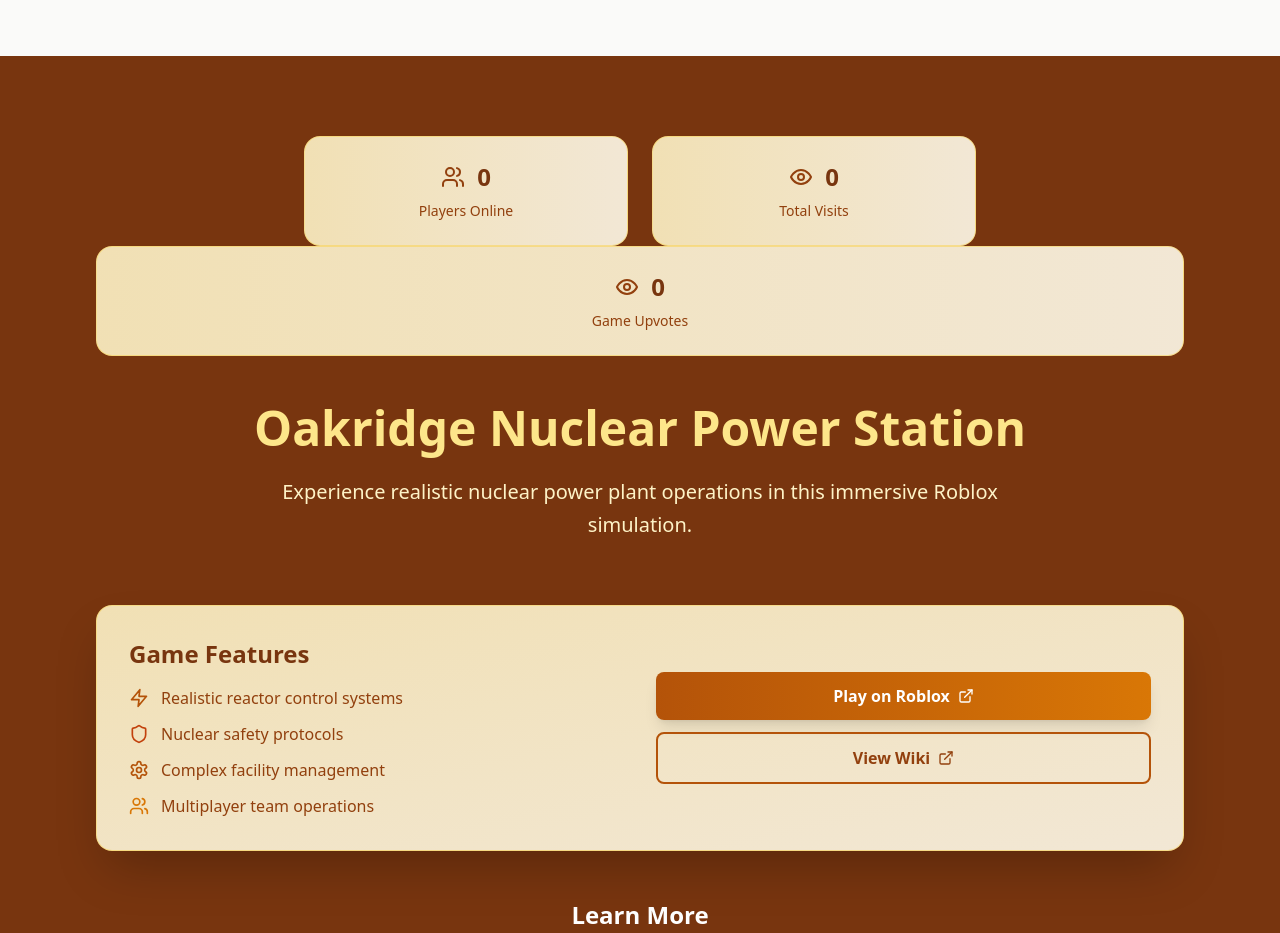
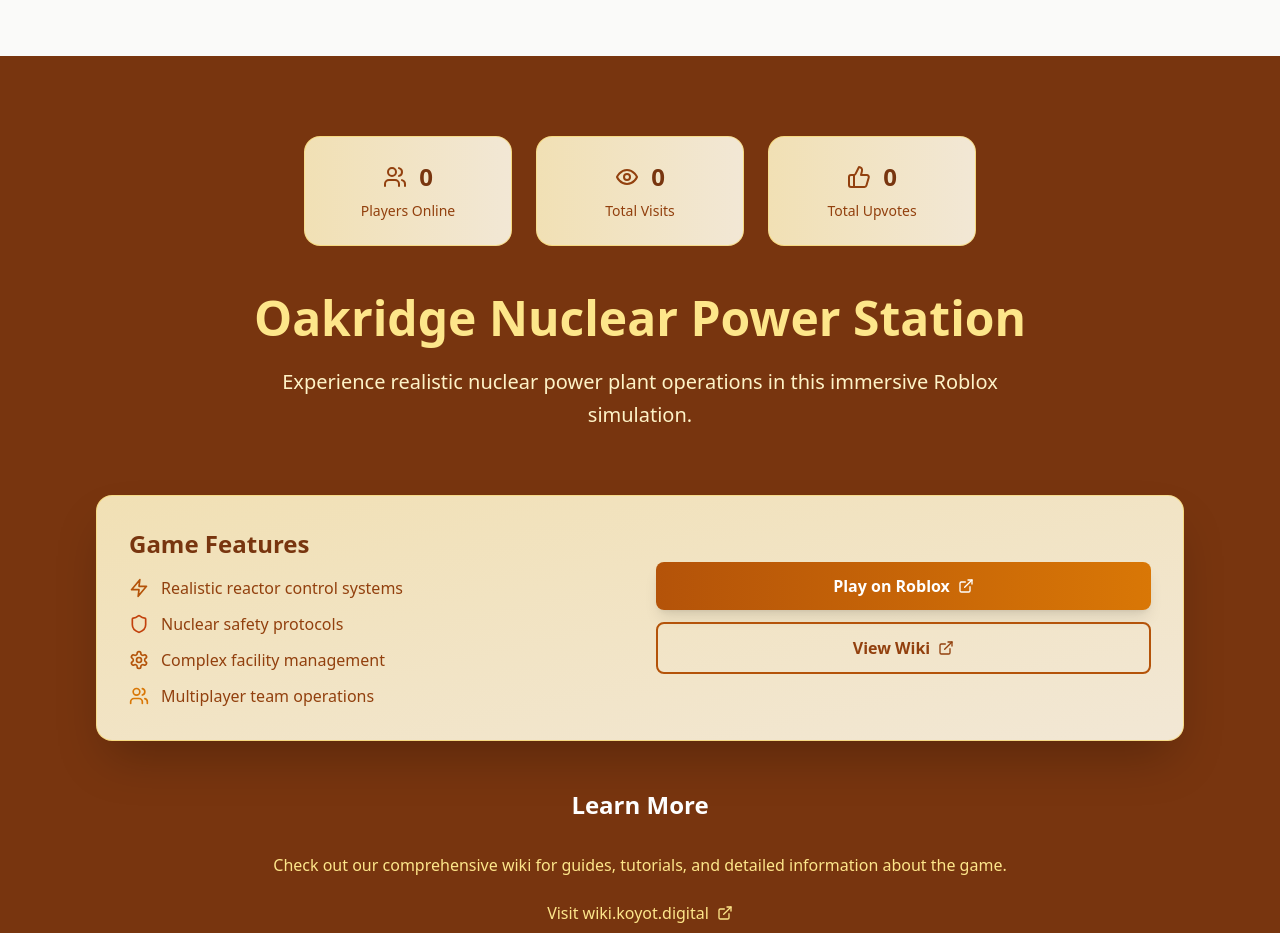
Before and after one commit to Koyot-Digital/Site, a React (Vite) app: page / in a window 1280 px wide. Shown: the part 1620-2553 px from the top of the page. Built offline with nearby package versions, Linux system fonts and the light colour scheme; no server answers.

Commit message:
Add ThumbsUp icon and update layout for stats

```diff
--- a/src/components/Game.tsx
+++ b/src/components/Game.tsx
@@ -1,5 +1,5 @@
 import React from 'react';
-import { ExternalLink, Zap, Shield, Settings, Users, Eye } from 'lucide-react';
+import { ExternalLink, Zap, Shield, Settings, Users, Eye, ThumbsUp } from 'lucide-react';
 import { useGameStats } from '../hooks/usePlayerCount';
 
 export default function Game() {
@@ -10,7 +10,7 @@
       <div className="max-w-6xl mx-auto px-4 sm:px-6 lg:px-8">
         {/* Game Stats Display */}
         <div className="text-center mb-12">
-          <div className="grid md:grid-cols-2 gap-6 max-w-2xl mx-auto">
+          <div className="grid md:grid-cols-3 gap-6 max-w-2xl mx-auto">
             <div className="bg-gradient-to-r from-amber-100/90 to-amber-50/90 backdrop-blur-sm rounded-2xl p-6 border border-amber-300/50">
               <div className="flex items-center justify-center space-x-3 mb-2">
                 <Users className="w-6 h-6 text-amber-800" />
@@ -30,16 +30,16 @@
               </div>
               <div className="text-amber-800 text-sm font-medium">Total Visits</div>
             </div>
-          </div>
 
-          <div className="bg-gradient-to-r from-amber-100/90 to-amber-50/90 backdrop-blur-sm rounded-2xl p-6 border border-amber-300/50">
-            <div className="flex items-center justify-center space-x-3 mb-2">
-              <Eye className="w-6 h-6 text-amber-800" />
-              <div className="text-2xl font-bold text-amber-900">
-                {upvotes !== null ? upvotes.toLocaleString() : '---'}
+            <div className="bg-gradient-to-r from-amber-100/90 to-amber-50/90 backdrop-blur-sm rounded-2xl p-6 border border-amber-300/50">
+              <div className="flex items-center justify-center space-x-3 mb-2">
+                <ThumbsUp className="w-6 h-6 text-amber-800" />
+                <div className="text-2xl font-bold text-amber-900">
+                  {upvotes !== null ? upvotes.toLocaleString() : '---'}
+                </div>
               </div>
+              <div className="text-amber-800 text-sm font-medium">Total Upvotes</div>
             </div>
-            <div className="text-amber-800 text-sm font-medium">Game Upvotes</div>
           </div>
         </div>
 
```
